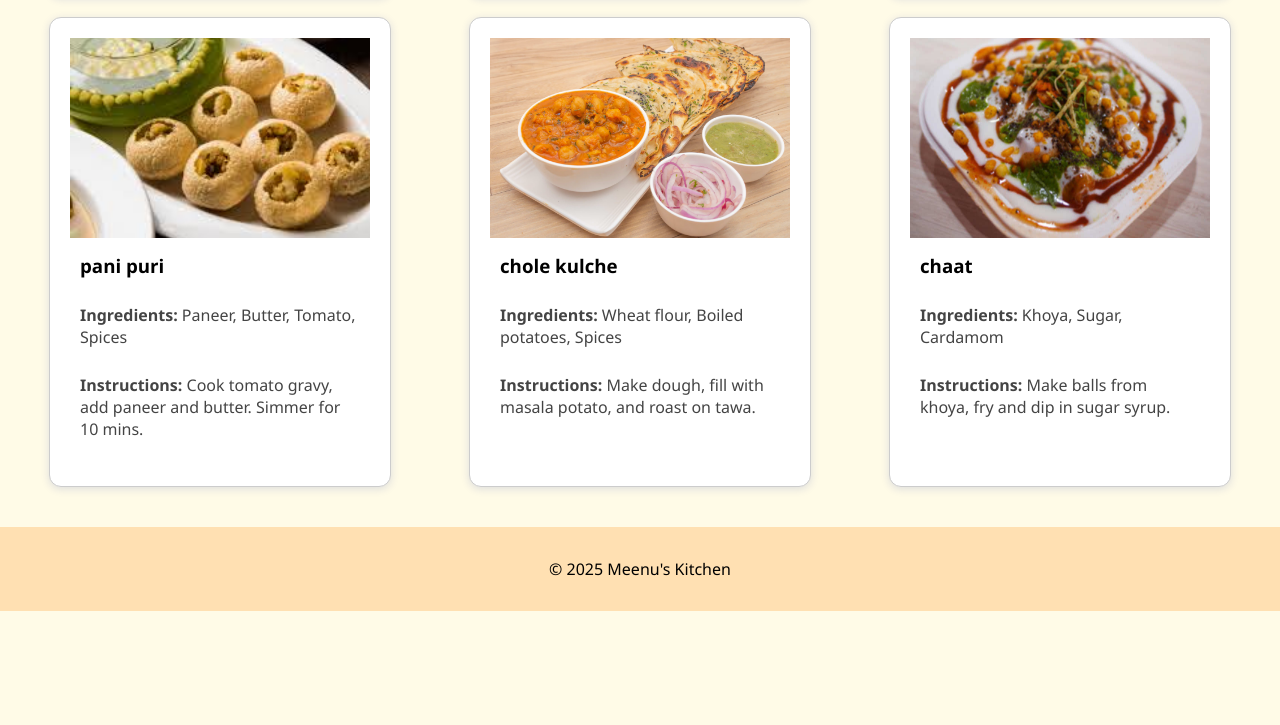
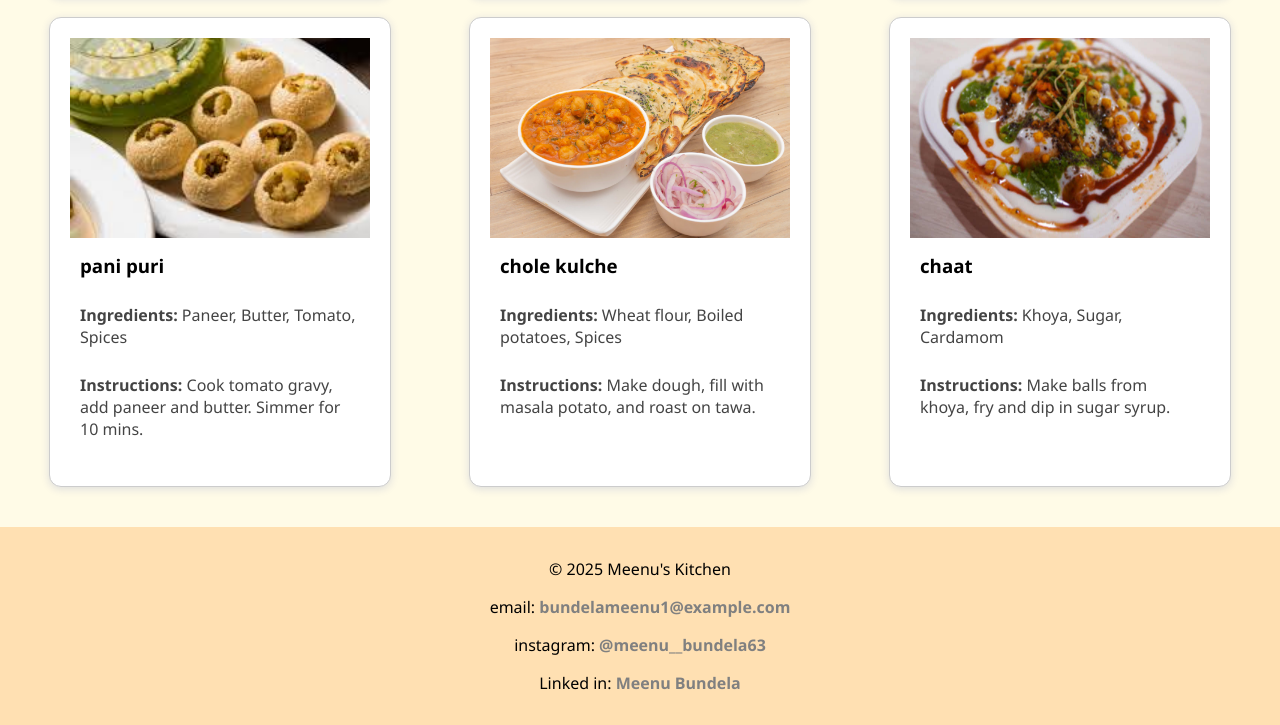
Before and after one commit to meenuraja/bundela, a plain HTML site: page cown.html in a window 1280 px wide. Shown: the part 739-1464 px from the top of the page. Before the commit the page ends 1350 px from the top, so only its background shows below. Drawn offline with Linux system fonts and the light colour scheme.

Commit message:
Update cown.html

```diff
--- a/cown.html
+++ b/cown.html
@@ -29,6 +29,10 @@
 
   <footer>
     <p>© 2025 Meenu's Kitchen</p>
+    <p>email: <a href="mailto:bundelameenu1@example.com" class="email-link">bundelameenu1@example.com</a></p>
+    <p>instagram: <a href="https://www.instagram.com/meenu__bundela63?igsh=Z2xyZGt5MjJ5b21s" class="email-link">@meenu__bundela63</a></p>
+    <p>Linked in: <a href="https://www.linkedin.com/in/meenu-bundela-50ba51286?utm_source=share&utm_campaign=share_via&utm_content=profile&utm_medium=android_app" class="email-link">Meenu Bundela</a></p>
+
   </footer>
 
   <script src="cown.js"></script>
```
